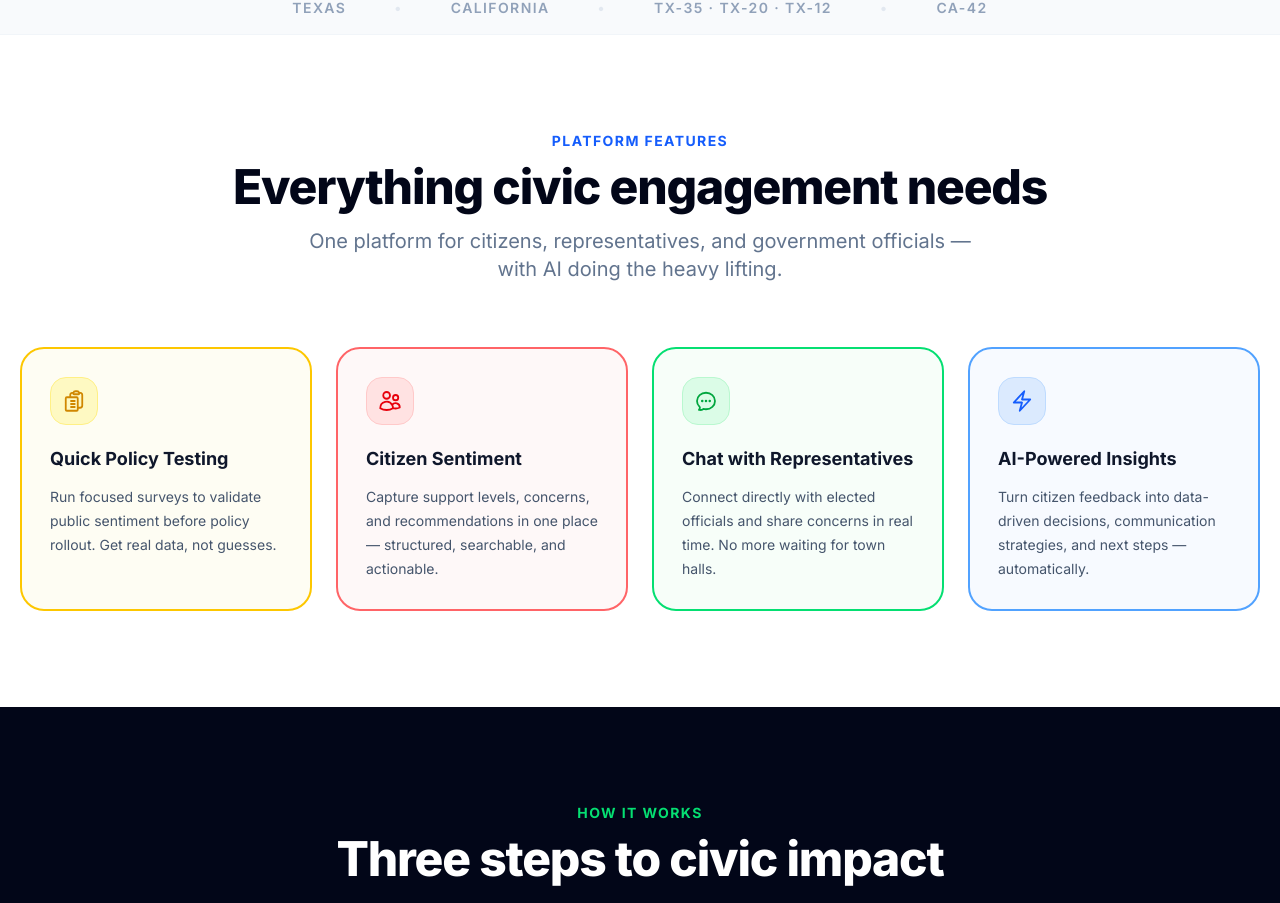
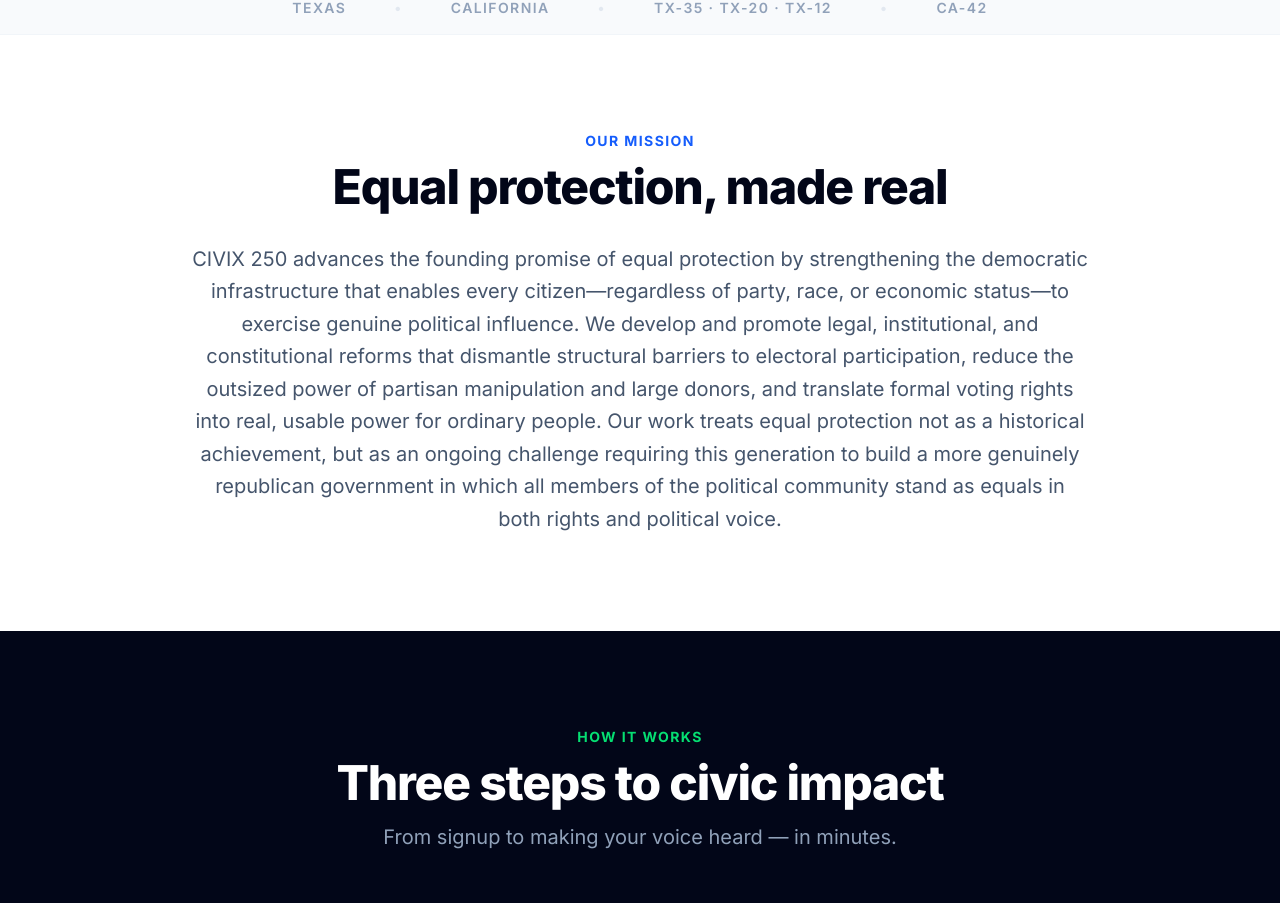
Before and after one commit to protim1907-oss/civixos-v2, a Next.js app: page / in a window 1280 px wide. Shown: the part 956-1859 px from the top of the page. Built offline with nearby package versions, Linux system fonts and the light colour scheme.

Commit message:
website changes

```diff
--- a/app/page.tsx
+++ b/app/page.tsx
@@ -131,30 +131,25 @@
         </div>
       </div>
 
-      {/* FEATURES */}
-      <section id="features" className="py-24 px-5">
-        <div className="mx-auto max-w-7xl">
-          <div className="fade-in text-center mb-16">
-            <p className="text-sm font-bold uppercase tracking-widest text-blue-600 mb-3">Platform Features</p>
-            <h2 className="text-4xl md:text-5xl font-extrabold text-slate-950 tracking-tight">Everything civic engagement needs</h2>
-            <p className="mt-4 text-xl text-slate-500 max-w-2xl mx-auto">One platform for citizens, representatives, and government officials — with AI doing the heavy lifting.</p>
-          </div>
-          <div className="grid sm:grid-cols-2 lg:grid-cols-4 gap-6">
-            {[
-              { border: "border-yellow-400", bg: "bg-yellow-50/50", iconBg: "bg-yellow-100 border-yellow-200", iconColor: "text-yellow-600", title: "Quick Policy Testing", desc: "Run focused surveys to validate public sentiment before policy rollout. Get real data, not guesses.", icon: <path strokeLinecap="round" strokeLinejoin="round" d="M9 12h3.75M9 15h3.75M9 18h3.75m3 .75H18a2.25 2.25 0 002.25-2.25V6.108c0-1.135-.845-2.098-1.976-2.192a48.424 48.424 0 00-1.123-.08m-5.801 0c-.065.21-.1.433-.1.664 0 .414.336.75.75.75h4.5a.75.75 0 00.75-.75 2.25 2.25 0 00-.1-.664m-5.8 0A2.251 2.251 0 0113.5 2.25H15c1.012 0 1.867.668 2.15 1.586m-5.8 0c-.376.023-.75.05-1.124.08C9.095 4.01 8.25 4.973 8.25 6.108V8.25m0 0H4.875c-.621 0-1.125.504-1.125 1.125v11.25c0 .621.504 1.125 1.125 1.125h9.75c.621 0 1.125-.504 1.125-1.125V9.375c0-.621-.504-1.125-1.125-1.125H8.25z"/> },
-              { border: "border-red-400", bg: "bg-red-50/50", iconBg: "bg-red-100 border-red-200", iconColor: "text-red-600", title: "Citizen Sentiment", desc: "Capture support levels, concerns, and recommendations in one place — structured, searchable, and actionable.", icon: <path strokeLinecap="round" strokeLinejoin="round" d="M15 19.128a9.38 9.38 0 002.625.372 9.337 9.337 0 004.121-.952 4.125 4.125 0 00-7.533-2.493M15 19.128v-.003c0-1.113-.285-2.16-.786-3.07M15 19.128v.106A12.318 12.318 0 018.624 21c-2.331 0-4.512-.645-6.374-1.766l-.001-.109a6.375 6.375 0 0111.964-3.07M12 6.375a3.375 3.375 0 11-6.75 0 3.375 3.375 0 016.75 0zm8.25 2.25a2.625 2.625 0 11-5.25 0 2.625 2.625 0 015.25 0z"/> },
-              { border: "border-green-400", bg: "bg-green-50/50", iconBg: "bg-green-100 border-green-200", iconColor: "text-green-600", title: "Chat with Representatives", desc: "Connect directly with elected officials and share concerns in real time. No more waiting for town halls.", icon: <path strokeLinecap="round" strokeLinejoin="round" d="M8.625 12a.375.375 0 11-.75 0 .375.375 0 01.75 0zm0 0H8.25m4.125 0a.375.375 0 11-.75 0 .375.375 0 01.75 0zm0 0H12m4.125 0a.375.375 0 11-.75 0 .375.375 0 01.75 0zm0 0h-.375M21 12c0 4.556-4.03 8.25-9 8.25a9.764 9.764 0 01-2.555-.337A5.972 5.972 0 015.41 20.97a5.969 5.969 0 01-.474-.065 4.48 4.48 0 00.978-2.025c.09-.457-.133-.901-.467-1.226C3.93 16.178 3 14.189 3 12c0-4.556 4.03-8.25 9-8.25s9 3.694 9 8.25z"/> },
-              { border: "border-blue-400", bg: "bg-blue-50/50", iconBg: "bg-blue-100 border-blue-200", iconColor: "text-blue-600", title: "AI-Powered Insights", desc: "Turn citizen feedback into data-driven decisions, communication strategies, and next steps — automatically.", icon: <path strokeLinecap="round" strokeLinejoin="round" d="M3.75 13.5l10.5-11.25L12 10.5h8.25L9.75 21.75 12 13.5H3.75z"/> },
-            ].map((card) => (
-              <div key={card.title} className={`fade-in card-hover rounded-3xl border-2 ${card.border} ${card.bg} p-7`}>
-                <div className={`h-12 w-12 rounded-2xl ${card.iconBg} border flex items-center justify-center mb-5`}>
-                  <svg className={`w-6 h-6 ${card.iconColor}`} fill="none" stroke="currentColor" strokeWidth="1.8" viewBox="0 0 24 24">{card.icon}</svg>
-                </div>
-                <h3 className="text-lg font-bold text-slate-900">{card.title}</h3>
-                <p className="mt-3 text-sm leading-6 text-slate-600">{card.desc}</p>
-              </div>
-            ))}
-          </div>
+      {/* MISSION */}
+      <section id="mission" className="py-24 px-5">
+        <div className="mx-auto max-w-4xl text-center">
+          <p className="fade-in text-sm font-bold uppercase tracking-widest text-blue-600 mb-3">Our Mission</p>
+          <h2 className="fade-in text-4xl md:text-5xl font-extrabold text-slate-950 tracking-tight">
+            Equal protection, made real
+          </h2>
+          <p className="fade-in mt-8 text-lg md:text-xl leading-relaxed text-slate-600 text-left md:text-center">
+            CIVIX 250 advances the founding promise of equal protection by strengthening the
+            democratic infrastructure that enables every citizen—regardless of party, race, or
+            economic status—to exercise genuine political influence. We develop and promote legal,
+            institutional, and constitutional reforms that dismantle structural barriers to
+            electoral participation, reduce the outsized power of partisan manipulation and large
+            donors, and translate formal voting rights into real, usable power for ordinary people.
+            Our work treats equal protection not as a historical achievement, but as an ongoing
+            challenge requiring this generation to build a more genuinely republican government in
+            which all members of the political community stand as equals in both rights and
+            political voice.
+          </p>
         </div>
       </section>
 
```
